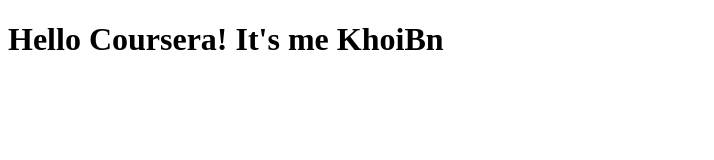
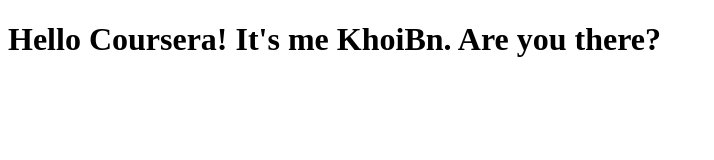
Before and after one commit to Wai239/coursera-test, a plain HTML site: page site/index.html in a window 1280 px wide. Shown: the whole page, without its empty margins (0-714 px from the left). Drawn offline with Linux system fonts and the light colour scheme.

Commit message:
My First page.

```diff
--- a/site/index.html
+++ b/site/index.html
@@ -4,6 +4,6 @@
  	<title>Hello Coursera!</title>
  </head>
  <body>
- <h1>Hello Coursera! It's me KhoiBn</h1>
+ <h1>Hello Coursera! It's me KhoiBn. Are you there?</h1>
  </body>
  </html>
```
